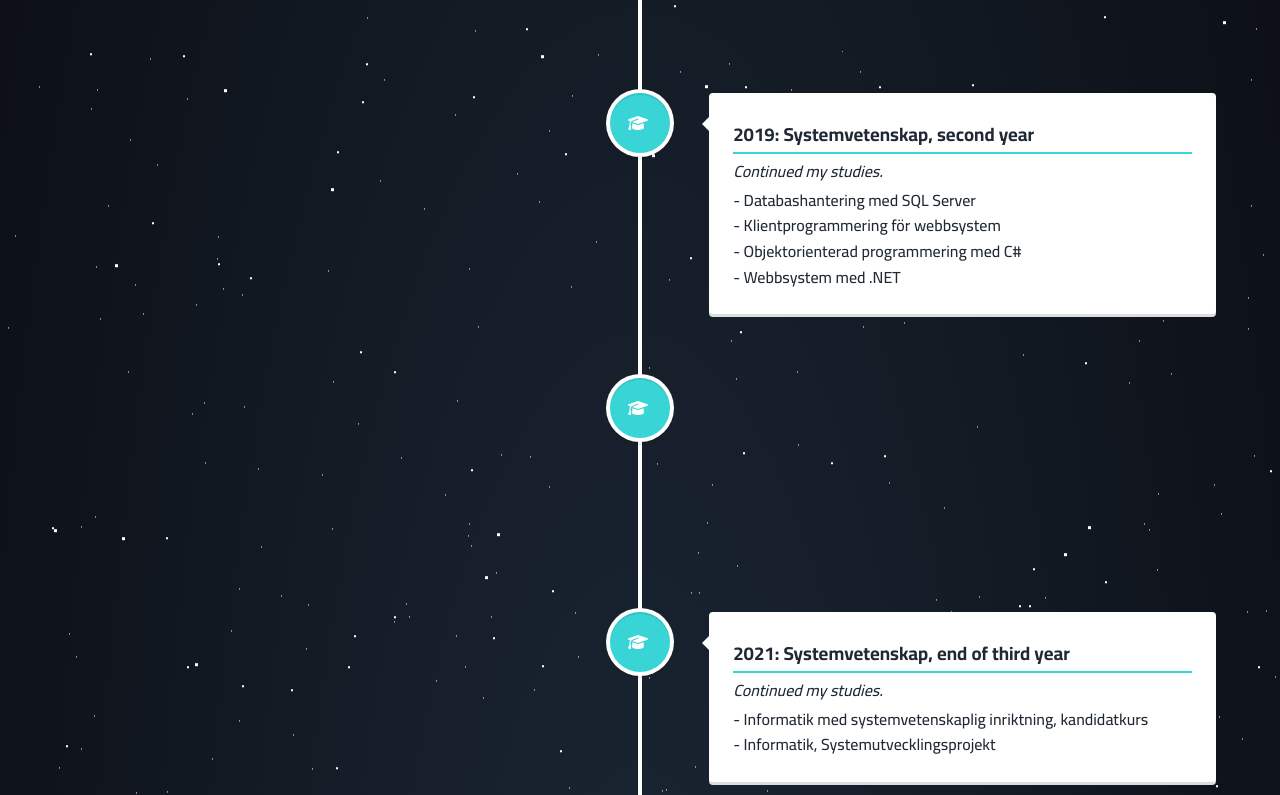
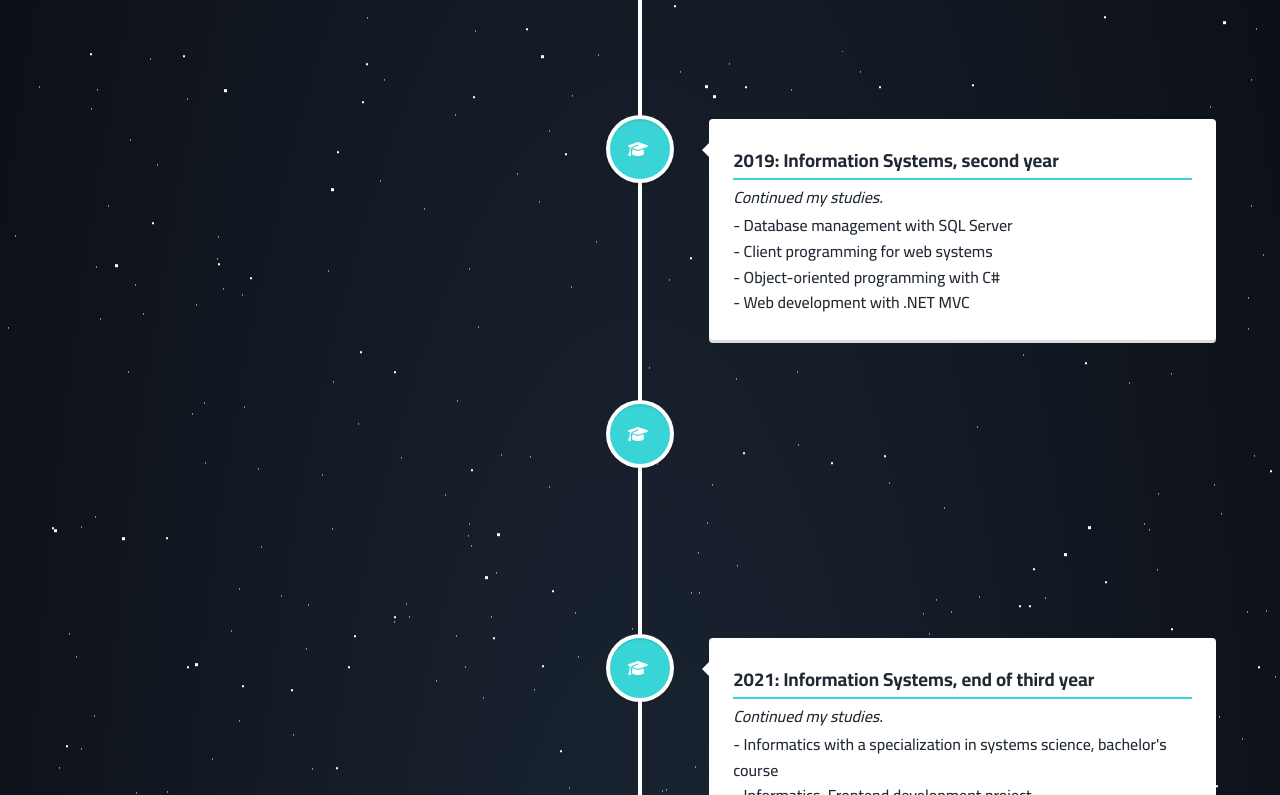
Before and after one commit to kevinsvanback/portfolio-website, a React (Create React App) app: page /about in a window 1280 px wide. Shown: the part 985-1780 px from the top of the page. Built offline with nearby package versions, Linux system fonts and the light colour scheme.

Commit message:
Updated about page to english

```diff
--- a/src/pages/AboutPage.js
+++ b/src/pages/AboutPage.js
@@ -15,14 +15,14 @@ const AboutPage = () => {
 
       <VerticalTimeline>
         <VerticalTimelineElement className="vertical-timeline-element--work" iconStyle={{ background: '#39D4D5', color: '#fff' }} icon={<FontAwesomeIcon icon={faGraduationCap} />}>
-          <h3 className="vertical-timeline-element-title">2013: Ekonomi</h3>
+          <h3 className="vertical-timeline-element-title">2013: Economics</h3>
           <div className={styles.bottomLine} />
           <p className={styles.leadParagraph}>
             Studied economics in high school.
           </p>
         </VerticalTimelineElement>
         <VerticalTimelineElement className="vertical-timeline-element--work" iconStyle={{ background: '#39D4D5', color: '#fff' }} icon={<FontAwesomeIcon icon={faGraduationCap} />}>
-          <h3 className="vertical-timeline-element-title">2017: Tekniskt basår</h3>
+          <h3 className="vertical-timeline-element-title">2017: Technical Preparatory Year</h3>
           <div className={styles.bottomLine} />
           <p className={styles.leadParagraph}>
             Preparation for university.
@@ -38,61 +38,61 @@ const AboutPage = () => {
           </p>
         </VerticalTimelineElement>
         <VerticalTimelineElement className="vertical-timeline-element--work" iconStyle={{ background: '#39D4D5', color: '#fff' }} icon={<FontAwesomeIcon icon={faGraduationCap} />}>
-          <h3 className="vertical-timeline-element-title">2018: Systemvetenskap</h3>
+          <h3 className="vertical-timeline-element-title">2018: Information Systems</h3>
           <div className={styles.bottomLine} />
           <p className={styles.leadParagraph}>
             Began my university studies in information systems.
           </p>
           <p>
-            - Informatik med systemvetenskaplig inriktning, grundkurs
+            - Informatics with a specialization in systems science, basic course
             <br />
-            - Interaktionsdesign
+            - Interaction design
             <br />
-            - Kravhantering
+            - Requirements management
             <br />
-            - Objektorienterad analys och design
+            - Object-oriented analysis and design
             <br />
-            - Systemutvecklingsprojekt med Scrum och Extreme Programming
+            - System development project with Scrum and Extreme Programming
           </p>
         </VerticalTimelineElement>
         <VerticalTimelineElement className="vertical-timeline-element--work" iconStyle={{ background: '#39D4D5', color: '#fff' }} icon={<FontAwesomeIcon icon={faGraduationCap} />}>
-          <h3 className="vertical-timeline-element-title">2019: Systemvetenskap, second year</h3>
+          <h3 className="vertical-timeline-element-title">2019: Information Systems, second year</h3>
           <div className={styles.bottomLine} />
           <p className={styles.leadParagraph}>
             Continued my studies.
           </p>
           <p>
-            - Databashantering med SQL Server
+            - Database management with SQL Server
             <br />
-            - Klientprogrammering för webbsystem
+            - Client programming for web systems
             <br />
-            - Objektorienterad programmering med C#
+            - Object-oriented programming with C#
             <br />
-            - Webbsystem med .NET
+            - Web development with .NET MVC
           </p>
         </VerticalTimelineElement>
         <VerticalTimelineElement className="vertical-timeline-element--education" iconStyle={{ background: '#39D4D5', color: '#fff' }} icon={<FontAwesomeIcon icon={faGraduationCap} />}>
-          <h3 className="vertical-timeline-element-title">2020: Systemvetenskap, third year</h3>
+          <h3 className="vertical-timeline-element-title">2020: Information Systems, third year</h3>
           <div className={styles.bottomLine} />
           <p className={styles.leadParagraph}>
             Continued my studies.
           </p>
           <p>
-            - Retorik och kommunikativt ledarskap
+            - Rhetoric and communicative leadership
             <br />
-            - Måltidskunskap och värdskap
+            - Meal knowledge and hospitality, wine knowledge
           </p>
         </VerticalTimelineElement>
         <VerticalTimelineElement className="vertical-timeline-element--education" iconStyle={{ background: '#39D4D5', color: '#fff' }} icon={<FontAwesomeIcon icon={faGraduationCap} />}>
-          <h3 className="vertical-timeline-element-title">2021: Systemvetenskap, end of third year</h3>
+          <h3 className="vertical-timeline-element-title">2021: Information Systems, end of third year</h3>
           <div className={styles.bottomLine} />
           <p className={styles.leadParagraph}>
             Continued my studies.
           </p>
           <p>
-            - Informatik med systemvetenskaplig inriktning, kandidatkurs
+            - Informatics with a specialization in systems science, bachelor's course
             <br />
-            - Informatik, Systemutvecklingsprojekt
+            - Informatics, Frontend development project
           </p>
         </VerticalTimelineElement>
         <VerticalTimelineElement className="vertical-timeline-element--education" iconStyle={{ background: '#39D4D5', color: '#fff' }} icon={<FontAwesomeIcon icon={faGraduationCap} />}>
```
